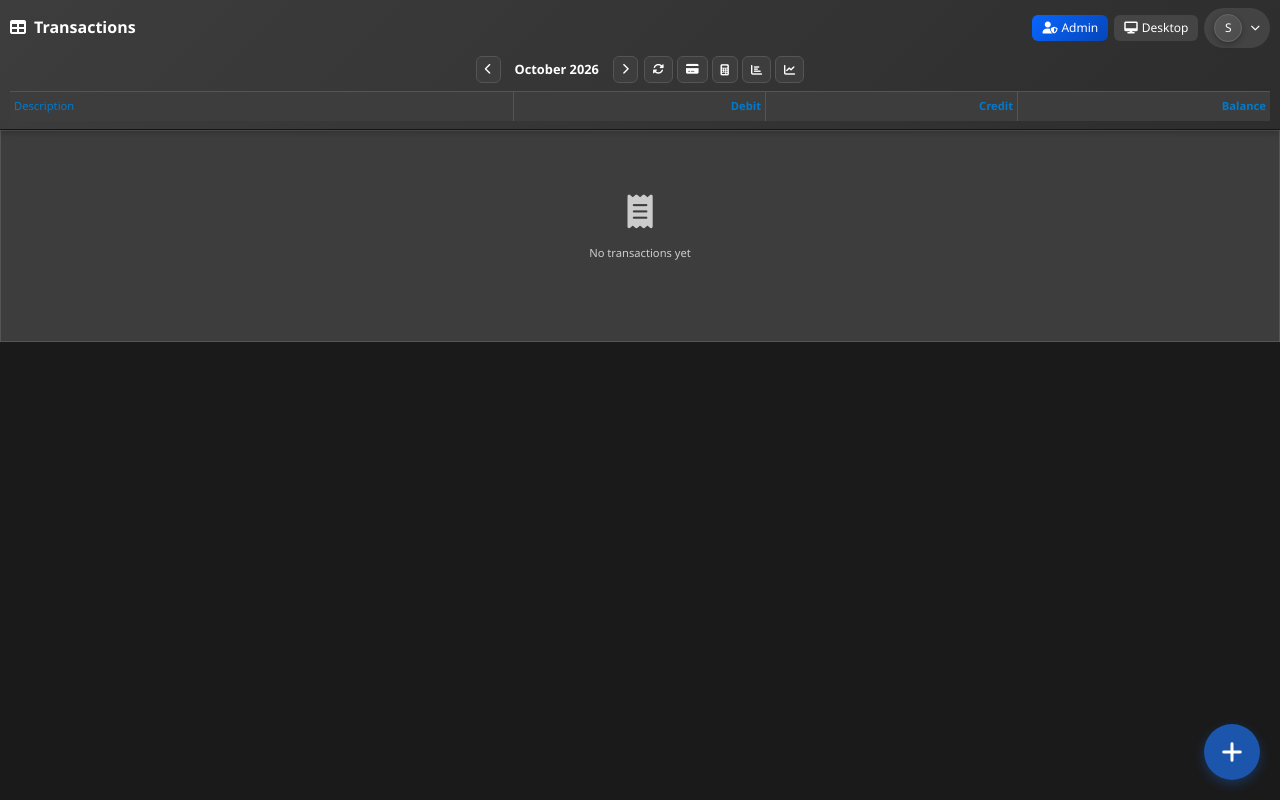
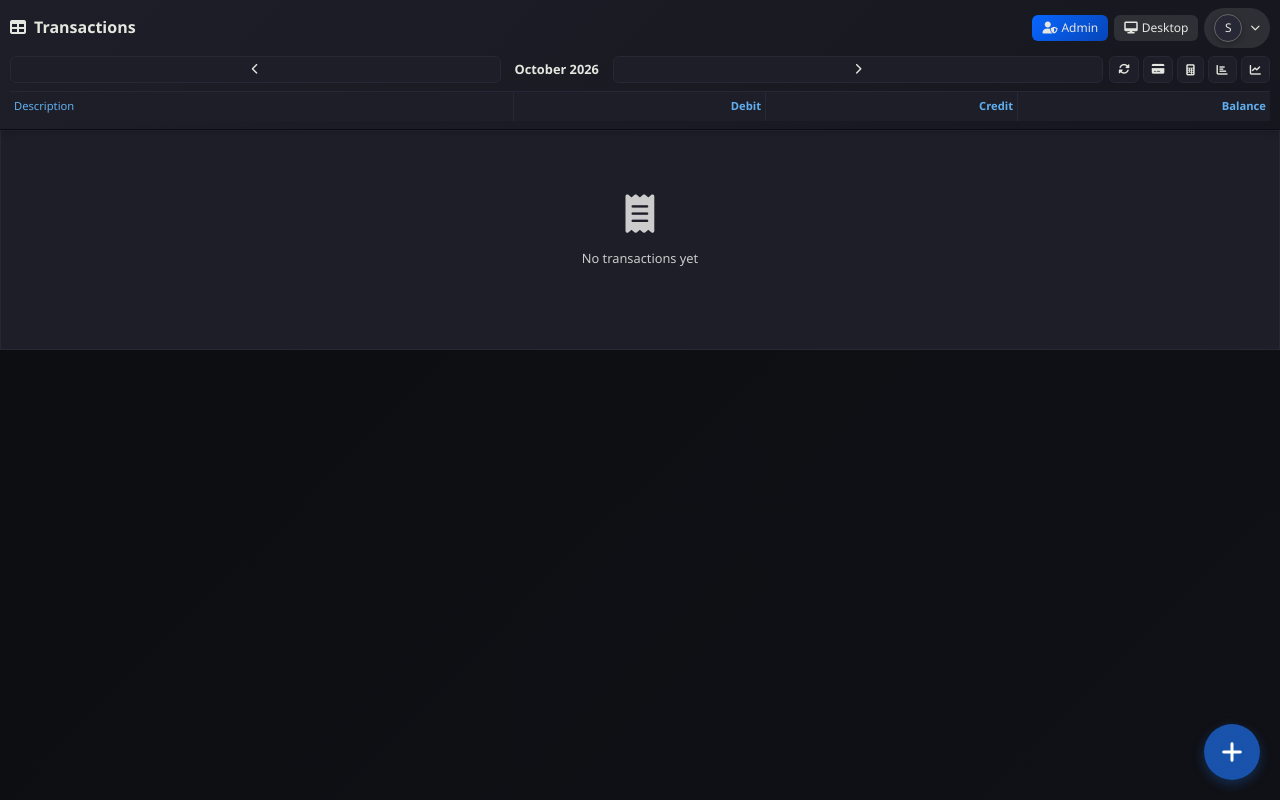
Before and after one commit to witanage/CW_Budget, a Flask app: page /mobile in a window 1280 px wide. Run offline with Flask 3, Linux system fonts and the light colour scheme; the visitor is signed in with stand-in values (Sample User, id 1); parts of the project's set-up code (start-up, migrations or seed data) failed here and were passed over; some libraries are stand-ins or nearby versions.

Commit message:
theme updated.

```diff
--- a/static/css/base.css
+++ b/static/css/base.css
@@ -11,119 +11,121 @@
 
 /* Dark theme (default) */
 :root[data-theme="dark"] {
---bg-primary: #1a1a1a;
---bg-secondary: #2d2d2d;
---bg-tertiary: #3d3d3d;
---bg-quaternary: #4d4d4d;
---text-primary: #ffffff;
---text-secondary: #cccccc;
---table-header-text: #ffffff;
---border-color: #555555;
---accent-color: #007acc;
---success-color: #28a745;
---warning-color: #ffc107;
---danger-color: #dc3545;
---shadow: 0 2px 8px rgba(0, 0, 0, 0.3);
+color-scheme: dark;
+--bg-primary: #101116;
+--bg-secondary: #16171e;
+--bg-tertiary: #1d1e27;
+--bg-quaternary: #262836;
+--text-primary: #e6e6e0;
+--text-secondary: #9aa1c9;
+--table-header-text: #f8f8f2;
+--border-color: #262836;
+--accent-color: #61afef;
+--success-color: #50fa7b;
+--warning-color: #ffb86c;
+--danger-color: #ff5555;
+--shadow: 0 1px 0 rgba(255, 255, 255, 0.03) inset, 0 12px 32px rgba(0, 0, 0, 0.35);
 --radius: 8px;
 --transition: all 0.3s ease;
---gradient-start: #0a0a0a;
---gradient-end: #1a1a1a;
---glass-bg: rgba(45, 45, 45, 0.7);
---glass-border: rgba(85, 85, 85, 0.3);
---code-bg: #1a1a1a;
---code-border: #555555;
+--gradient-start: #0c0d11;
+--gradient-end: #101116;
+--glass-bg: rgba(16, 17, 22, 0.82);
+--glass-border: #262836;
+--code-bg: #0c0d11;
+--code-border: #262836;
 
 /* Legacy compatibility */
---primary-color: #007acc;
---sidebar-bg: linear-gradient(180deg, #2d2d2d 0%, #1a1a1a 100%);
---sidebar-hover: #3d3d3d;
---card-bg: #2d2d2d;
---card-header-bg: linear-gradient(135deg, #3d3d3d, #2d2d2d);
---table-bg: #2d2d2d;
---table-hover: rgba(8, 102, 255, 0.08);
---input-bg: #3d3d3d;
---input-border: #555555;
---modal-bg: #2d2d2d;
---navbar-bg: linear-gradient(135deg, #3d3d3d 0%, #2d2d2d 100%);
---card-shadow: 0 2px 8px rgba(0, 0, 0, 0.3);
+--primary-color: #61afef;
+--sidebar-bg: linear-gradient(180deg, #16171e 0%, #101116 100%);
+--sidebar-hover: #1d1e27;
+--card-bg: #16171e;
+--card-header-bg: linear-gradient(135deg, #1d1e27, #16171e);
+--table-bg: #16171e;
+--table-hover: rgba(97, 175, 239, 0.08);
+--input-bg: #1d1e27;
+--input-border: #262836;
+--modal-bg: #16171e;
+--navbar-bg: linear-gradient(135deg, #1d1e27 0%, #16171e 100%);
+--card-shadow: 0 1px 0 rgba(255, 255, 255, 0.03) inset, 0 12px 32px rgba(0, 0, 0, 0.35);
 }
 
 /* Light theme */
 :root[data-theme="light"] {
---bg-primary: #F8FAFC;
---bg-secondary: #D9EAFD;
---bg-tertiary: #BCCCDC;
---bg-quaternary: #9AA6B2;
---text-primary: #1c1e21;
---text-secondary: #5f6368;
---table-header-text: #000000;
---border-color: #BCCCDC;
---accent-color: #0866ff;
---success-color: #42b883;
---warning-color: #f0ad4e;
---danger-color: #d9534f;
---shadow: 0 2px 8px rgba(0, 0, 0, 0.1);
+color-scheme: light;
+--bg-primary: #ffffff;
+--bg-secondary: #f4f7fa;
+--bg-tertiary: #e2e8f0;
+--bg-quaternary: #cbd5e1;
+--text-primary: #1f2937;
+--text-secondary: #4b5563;
+--table-header-text: #0b1220;
+--border-color: #e2e8f0;
+--accent-color: #2563eb;
+--success-color: #15803d;
+--warning-color: #b45309;
+--danger-color: #b91c1c;
+--shadow: 0 1px 2px rgba(15, 23, 42, 0.05), 0 10px 28px rgba(15, 23, 42, 0.06);
 --radius: 8px;
 --transition: all 0.3s ease;
---gradient-start: #D9EAFD;
---gradient-end: #F8FAFC;
---glass-bg: rgba(248, 250, 252, 0.6);
---glass-border: rgba(0, 0, 0, 0.1);
---code-bg: #f5f5f5;
---code-border: #ddd;
+--gradient-start: #f4f7fa;
+--gradient-end: #ffffff;
+--glass-bg: rgba(255, 255, 255, 0.84);
+--glass-border: #e2e8f0;
+--code-bg: #f4f7fa;
+--code-border: #e2e8f0;
 
 /* Legacy compatibility */
---primary-color: #0866ff;
---sidebar-bg: linear-gradient(180deg, #ffffff 0%, #f8fafc 100%);
---sidebar-hover: #D9EAFD;
+--primary-color: #2563eb;
+--sidebar-bg: linear-gradient(180deg, #ffffff 0%, #f4f7fa 100%);
+--sidebar-hover: #f4f7fa;
 --card-bg: #ffffff;
---card-header-bg: linear-gradient(135deg, #f8fafc, #D9EAFD);
+--card-header-bg: linear-gradient(135deg, #ffffff, #f4f7fa);
 --table-bg: #ffffff;
---table-hover: rgba(8, 102, 255, 0.08);
+--table-hover: rgba(37, 99, 235, 0.08);
 --input-bg: #ffffff;
---input-border: #BCCCDC;
+--input-border: #e2e8f0;
 --modal-bg: #ffffff;
---navbar-bg: linear-gradient(135deg, #0866ff 0%, #0645b8 100%);
---card-shadow: 0 2px 8px rgba(0, 0, 0, 0.1);
+--navbar-bg: linear-gradient(135deg, #2563eb 0%, #1d4ed8 100%);
+--card-shadow: 0 1px 2px rgba(15, 23, 42, 0.05), 0 10px 28px rgba(15, 23, 42, 0.06);
 }
 
 /* Default to dark theme */
 :root {
---bg-primary: #1a1a1a;
---bg-secondary: #2d2d2d;
---bg-tertiary: #3d3d3d;
---bg-quaternary: #4d4d4d;
---text-primary: #ffffff;
---text-secondary: #cccccc;
---border-color: #555555;
---accent-color: #007acc;
---success-color: #28a745;
---warning-color: #ffc107;
---danger-color: #dc3545;
---shadow: 0 2px 8px rgba(0, 0, 0, 0.3);
+--bg-primary: #101116;
+--bg-secondary: #16171e;
+--bg-tertiary: #1d1e27;
+--bg-quaternary: #262836;
+--text-primary: #e6e6e0;
+--text-secondary: #9aa1c9;
+--table-header-text: #f8f8f2;
+--border-color: #262836;
+--accent-color: #61afef;
+--success-color: #50fa7b;
+--warning-color: #ffb86c;
+--danger-color: #ff5555;
+--shadow: 0 1px 0 rgba(255, 255, 255, 0.03) inset, 0 12px 32px rgba(0, 0, 0, 0.35);
 --radius: 8px;
 --transition: all 0.3s ease;
---gradient-start: #0a0a0a;
---gradient-end: #1a1a1a;
---glass-bg: rgba(45, 45, 45, 0.4);
---glass-border: rgba(255, 255, 255, 0.1);
---table-header-text: #ffffff;
---code-bg: #1a1a1a;
---code-border: #555555;
+--gradient-start: #0c0d11;
+--gradient-end: #101116;
+--glass-bg: rgba(16, 17, 22, 0.82);
+--glass-border: #262836;
+--code-bg: #0c0d11;
+--code-border: #262836;
 
 /* Legacy compatibility */
---primary-color: #007acc;
---sidebar-bg: linear-gradient(180deg, #2d2d2d 0%, #1a1a1a 100%);
---sidebar-hover: #3d3d3d;
---card-bg: #2d2d2d;
---card-header-bg: linear-gradient(135deg, #3d3d3d, #2d2d2d);
---table-bg: #2d2d2d;
---table-hover: rgba(8, 102, 255, 0.08);
---input-bg: #3d3d3d;
---input-border: #555555;
---modal-bg: #2d2d2d;
---navbar-bg: linear-gradient(135deg, #3d3d3d 0%, #2d2d2d 100%);
---card-shadow: 0 2px 8px rgba(0, 0, 0, 0.3);
+--primary-color: #61afef;
+--sidebar-bg: linear-gradient(180deg, #16171e 0%, #101116 100%);
+--sidebar-hover: #1d1e27;
+--card-bg: #16171e;
+--card-header-bg: linear-gradient(135deg, #1d1e27, #16171e);
+--table-bg: #16171e;
+--table-hover: rgba(97, 175, 239, 0.08);
+--input-bg: #1d1e27;
+--input-border: #262836;
+--modal-bg: #16171e;
+--navbar-bg: linear-gradient(135deg, #1d1e27 0%, #16171e 100%);
+--card-shadow: 0 1px 0 rgba(255, 255, 255, 0.03) inset, 0 12px 32px rgba(0, 0, 0, 0.35);
 }
 
 body {
@@ -555,13 +557,13 @@ align-items: center;
 /* Month navigation buttons */
 #prevMonthBtn, #nextMonthBtn {
 width: 100%;
-background-color: #2a2a2a;
-border-color: #3a3a3a;
-color: #ffffff;
+background-color: var(--bg-tertiary);
+border-color: var(--border-color);
+color: var(--text-primary);
 }
 
 #prevMonthBtn:hover, #nextMonthBtn:hover {
-background-color: #3a3a3a;
+background-color: var(--bg-quaternary);
 border-color: #4a4a4a;
 }
 
--- a/static/css/exchange_rate_trends.css
+++ b/static/css/exchange_rate_trends.css
@@ -195,7 +195,7 @@
    ============================================================ */
 
 #aiInsightsModal .modal-content {
-    background: rgba(45, 45, 45, var(--modal-bg-opacity, 0.85));
+    background: color-mix(in srgb, var(--modal-bg) calc(var(--modal-bg-opacity, 0.85) * 100%), transparent);
     border: 1px solid var(--border-color);
 }
 
--- a/static/css/mobile.css
+++ b/static/css/mobile.css
@@ -6,12 +6,12 @@ body {
 margin: 0;
 padding: 0;
 font-family: 'Segoe UI', Tahoma, Geneva, Verdana, sans-serif;
-background-color: #1a1a1a;
+background-color: var(--bg-primary);
 overflow: hidden;
 }
 
 .mobile-header {
-background: linear-gradient(135deg, #3d3d3d 0%, #2d2d2d 100%);
+background: var(--card-header-bg);
 padding: 8px 10px;
 position: fixed;
 top: 0;
@@ -32,7 +32,7 @@ margin-bottom: 8px;
 font-size: 1rem;
 margin: 0;
 font-weight: 600;
-color: #ffffff;
+color: var(--text-primary);
 }
 
 .header-buttons {
@@ -44,7 +44,7 @@ align-items: center;
 .btn-back {
 background: rgba(255,255,255,0.1);
 border: none;
-color: #ffffff;
+color: var(--text-primary);
 padding: 4px 10px;
 border-radius: 6px;
 font-size: 0.75rem;
@@ -62,7 +62,7 @@ position: relative;
 .mobile-user-btn {
 background: rgba(255,255,255,0.1);
 border: none;
-color: #ffffff;
+color: var(--text-primary);
 padding: 6px 10px;
 border-radius: 50px;
 font-size: 0.75rem;
@@ -83,7 +83,7 @@ transform: scale(0.95);
 width: 28px;
 height: 28px;
 border-radius: 50%;
-    background: linear-gradient(135deg, #555555 0%, #4d4d4d 100%);
+    background: var(--bg-quaternary);
     display: flex;
     align-items: center;
     justify-content: center;
@@ -252,9 +252,9 @@ justify-content: center;
 }
 
 .month-nav button, .action-btn {
-background: #3d3d3d;
-border: 1px solid #555555;
-color: #ffffff;
+background: var(--bg-tertiary);
+border: 1px solid var(--border-color);
+color: var(--text-primary);
 padding: 4px 8px;
 border-radius: 6px;
 font-size: 0.7rem;
@@ -262,11 +262,11 @@ cursor: pointer;
 }
 
 .month-nav button:active, .action-btn:active {
-background: #4d4d4d;
+background: var(--bg-quaternary);
 }
 
 .month-display {
-color: #ffffff;
+color: var(--text-primary);
 font-size: 0.8rem;
 font-weight: 600;
 min-width: 100px;
@@ -282,8 +282,8 @@ gap: 4px;
 .table-header-row {
 display: flex;
 width: 100%;
-background: #3d3d3d;
-border-top: 1px solid #555555;
+background: var(--bg-tertiary);
+border-top: 1px solid var(--border-color);
 margin-top: 8px;
 }
 
@@ -291,10 +291,10 @@ margin-top: 8px;
 padding: 6px 4px;
 font-weight: 600;
 text-align: left;
-color: #007acc;
+color: var(--accent-color);
 white-space: nowrap;
 font-size: 0.7rem;
-border-right: 1px solid #555555;
+border-right: 1px solid var(--border-color);
 }
 
 .table-header-cell:last-child {
@@ -329,32 +329,32 @@ padding-bottom: 100px; /* Extra padding to prevent last records from being hidde
 width: 100%;
 border-collapse: collapse;
 font-size: 0.75rem;
-background: #2d2d2d;
+background: var(--card-bg);
 table-layout: fixed;
 }
 
 .excel-table td {
 padding: 4px 4px;
-border: 1px solid #555555;
+border: 1px solid var(--border-color);
 vertical-align: middle;
 font-size: 0.7rem;
 white-space: nowrap;
 overflow: hidden;
 text-overflow: ellipsis;
 max-width: 150px;
-color: #ffffff;
+color: var(--text-primary);
 }
 
 .excel-table tbody tr:nth-child(even) {
-background-color: #2d2d2d;
+background-color: var(--card-bg);
 }
 
 .excel-table tbody tr:nth-child(odd) {
-background-color: #3d3d3d;
+background-color: var(--bg-tertiary);
 }
 
 .excel-table tbody tr:hover {
-background-color: #4d4d4d;
+background-color: var(--bg-quaternary);
 }
 
 /* Column widths - Use percentages to fit viewport */
--- a/static/js/base.js
+++ b/static/js/base.js
@@ -84,34 +84,55 @@ bootstrapModal.show();
 }
 
 // Theme Toggle Functions
-function toggleTheme() {
-const currentTheme = document.documentElement.getAttribute('data-theme');
-const newTheme = currentTheme === 'dark' ? 'light' : 'dark';
+var THEME_SVG_ATTRS = 'viewBox="0 0 24 24" width="18" height="18" aria-hidden="true" fill="none" stroke="currentColor" stroke-width="1.8" stroke-linecap="round" stroke-linejoin="round"';
+var THEME_MOON = `<svg ${THEME_SVG_ATTRS}><path d="M19.5 14.5A8 8 0 0 1 9.5 4.5a8 8 0 1 0 10 10Z"></path></svg>`;
+var THEME_SUN = `<svg ${THEME_SVG_ATTRS}><circle cx="12" cy="12" r="4"></circle><path d="M12 2.5v2M12 19.5v2M4.6 4.6l1.4 1.4M18 18l1.4 1.4M2.5 12h2M19.5 12h2M4.6 19.4 6 18M18 6l1.4-1.4"></path></svg>`;
 
-// Set theme
-document.documentElement.setAttribute('data-theme', newTheme);
+function applyTheme(theme) {
+document.documentElement.setAttribute('data-theme', theme);
+localStorage.setItem('theme', theme);
+updateThemeButton(theme);
+document.dispatchEvent(new CustomEvent('themeChanged', { detail: { theme } }));
+}
 
-// Save to localStorage
-localStorage.setItem('theme', newTheme);
+function toggleTheme(event) {
+const newTheme = document.documentElement.getAttribute('data-theme') === 'light' ? 'dark' : 'light';
+const reduce = window.matchMedia('(prefers-reduced-motion: reduce)').matches;
+const btn = event && event.currentTarget;
 
-// Update button
-updateThemeButton(newTheme);
+if (!document.startViewTransition || reduce || !btn) {
+applyTheme(newTheme);
+return;
+}
 
-// Show toast
-showToast(`Switched to ${newTheme} theme`, 'success');
+const rect = btn.getBoundingClientRect();
+const x = rect.left + rect.width / 2;
+const y = rect.top + rect.height / 2;
+const radius = Math.hypot(Math.max(x, innerWidth - x), Math.max(y, innerHeight - y));
+const transition = document.startViewTransition(() => applyTheme(newTheme));
+transition.ready.then(() => {
+document.documentElement.animate(
+{ clipPath: [`circle(0px at ${x}px ${y}px)`, `circle(${radius}px at ${x}px ${y}px)`] },
+{ duration: 600, easing: 'ease-in-out', pseudoElement: '::view-transition-new(root)' }
+);
+});
 }
 
 function updateThemeButton(theme) {
-const themeIcon = document.getElementById('themeIcon');
-const themeText = document.getElementById('themeText');
+const label = theme === 'light' ? 'Switch to dark' : 'Switch to light';
+document.querySelectorAll('[data-theme-toggle]').forEach(btn => {
+btn.innerHTML = theme === 'light' ? THEME_MOON : THEME_SUN;
+btn.setAttribute('aria-label', label);
+btn.setAttribute('title', label);
+});
+}
 
-if (theme === 'dark') {
-themeIcon.className = 'fas fa-sun me-2 theme-toggle-icon';
-themeText.textContent = 'Light Theme';
-} else {
-themeIcon.className = 'fas fa-moon me-2 theme-toggle-icon';
-themeText.textContent = 'Dark Theme';
-}
+if (!window.__themeToggleBound) {
+window.__themeToggleBound = true;
+document.addEventListener('click', function(e) {
+const btn = e.target.closest('[data-theme-toggle]');
+if (btn) toggleTheme({ currentTarget: btn });
+});
 }
 
 // Change Password functionality
@@ -470,10 +491,7 @@ if (disableMfaModal) {
     // Set the theme
     document.documentElement.setAttribute('data-theme', savedTheme);
 
-    // Update button if it exists
-    if (document.getElementById('themeIcon')) {
-        updateThemeButton(savedTheme);
-    }
+    updateThemeButton(savedTheme);
 })();
 
 // Initialize Bootstrap dropdowns properly
--- a/templates/mobile.html
+++ b/templates/mobile.html
@@ -12,6 +12,7 @@
     <link rel="stylesheet" href="{{ url_for('static', filename='css/vendor/fontawesome.min.css') }}">
 
     <!-- Custom CSS -->
+    <link rel="stylesheet" href="{{ url_for('static', filename='css/base.css') }}">
     <link rel="stylesheet" href="{{ url_for('static', filename='css/mobile.css') }}?v=2.2">
     <link rel="stylesheet" href="{{ url_for('static', filename='css/loader.css') }}?v=2.2">
 </head>
```
Also changed, not shown: other parts of static/css/base.css (+86 -18 lines), other parts of static/css/mobile.css (+58 -58 lines), other parts of templates/mobile.html (+28 -28 lines), templates/base.html (+6 -4 lines), templates/exchange_rate_trends.html (+27 -27 lines), templates/partials/modals_ai_insights.html (+27 -27 lines).
